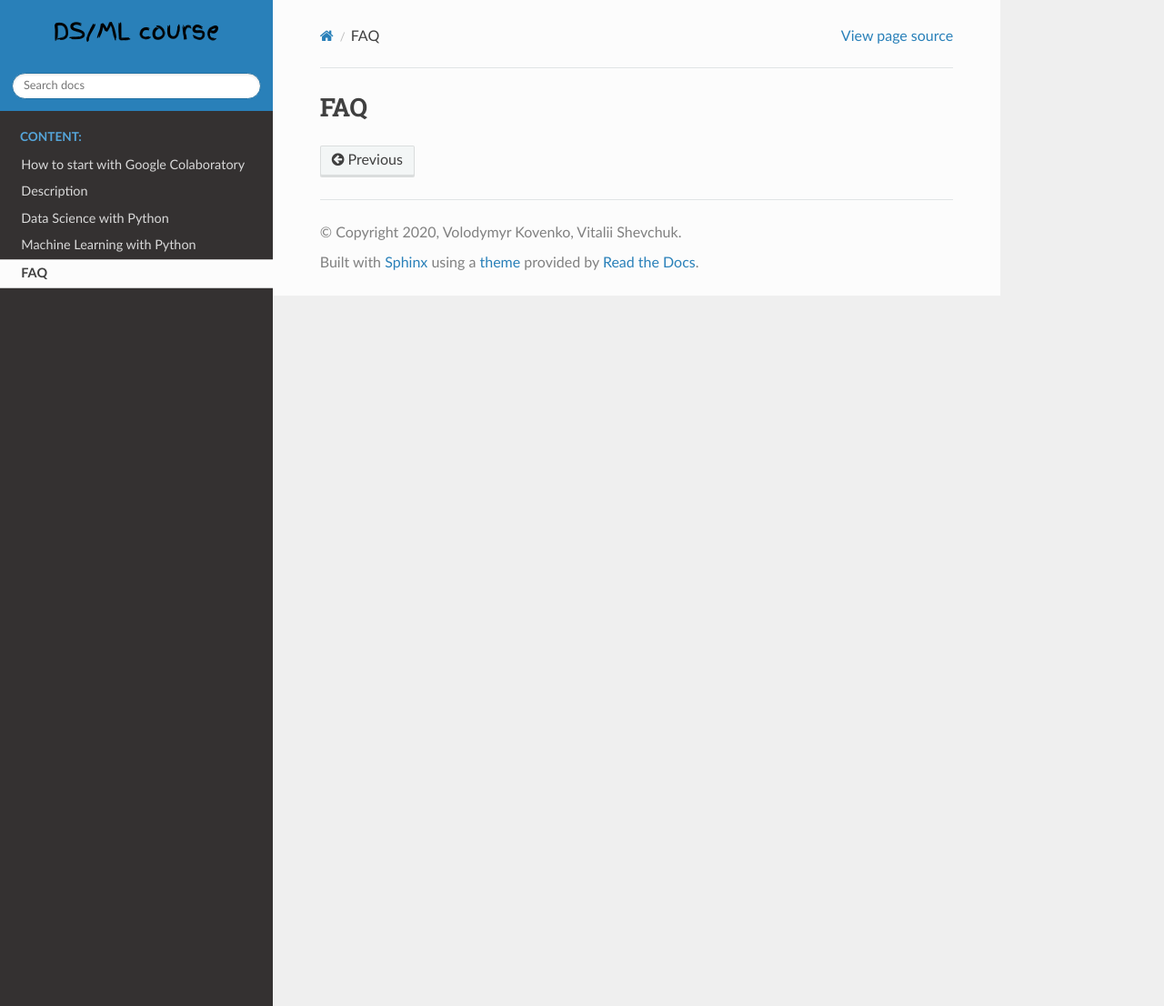
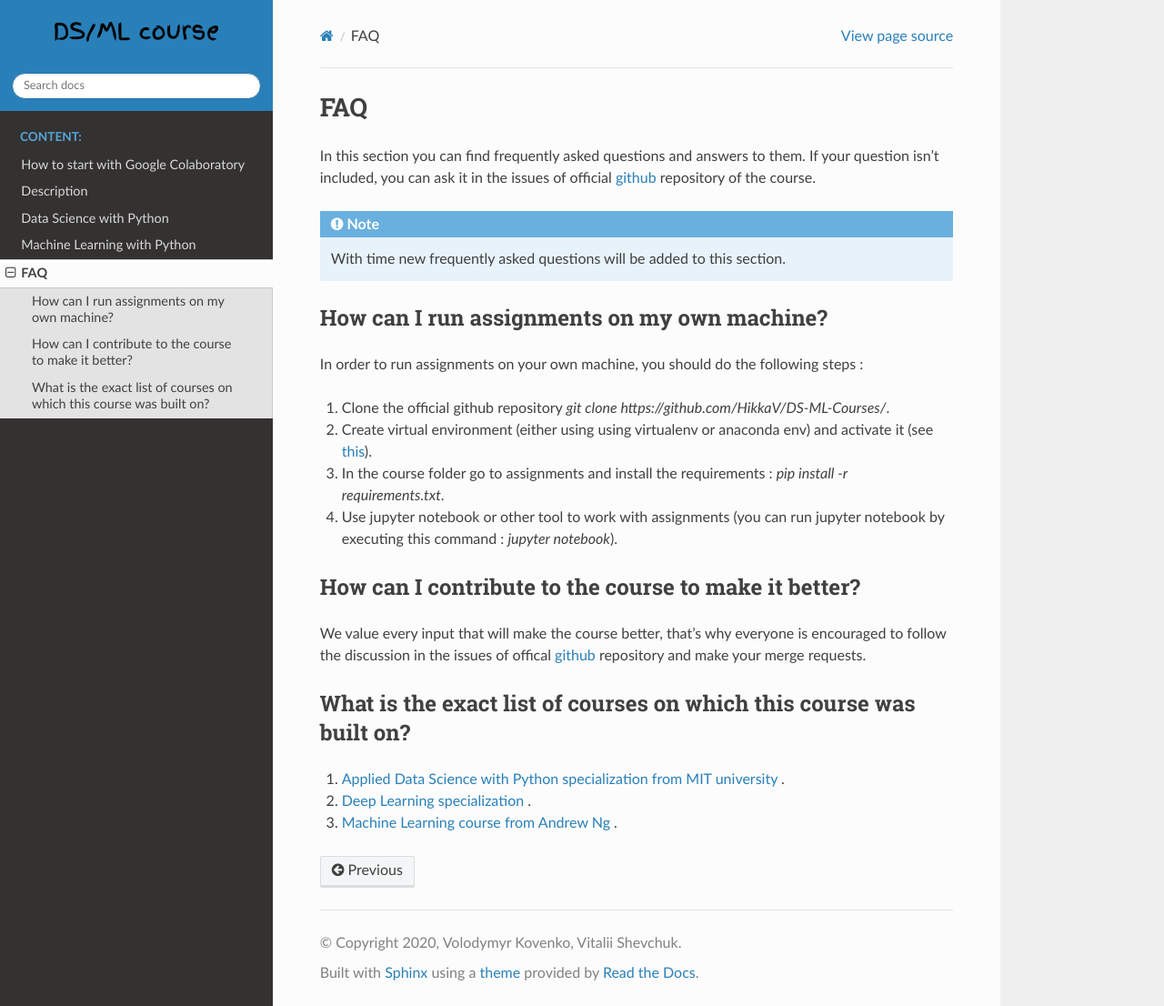
Before and after one commit to HikkaV/DS-ML-Courses, a Sphinx documentation site: the page built from docs/faq.rst, in a window 1280 px wide and 1106 px high. Shown: the whole window at 91% size. Built offline with Sphinx 7.4.7 and the Read the Docs theme 2.0.0, drawn with Linux system fonts in a browser that asks for light colours; formulas are drawn with MathJax 3.

Commit message:
added faq

```diff
--- a/docs/faq.rst
+++ b/docs/faq.rst
@@ -1,2 +1,27 @@
 FAQ
-===
+^^^
+In this section you can find frequently asked questions and answers to them. If your question isn't included, you can ask it in the issues of official `github <https://github.com/HikkaV/DS-ML-Courses/issues>`_ repository of the course.
+
+.. note:: With time new frequently asked questions will be added to this section.
+
+How can I run assignments on my own machine?
+============================================
+
+In order to run assignments on your own machine, you should do the following steps :
+
+1) Clone the official github repository `git clone https://github.com/HikkaV/DS-ML-Courses/`.
+2) Create virtual environment (either using using virtualenv or anaconda env) and activate it (see `this <https://uoa-eresearch.github.io/eresearch-cookbook/recipe/2014/11/26/python-virtual-env/>`_).
+3) In the course folder go to assignments and install the requirements : `pip install -r requirements.txt`.
+4) Use jupyter notebook or other tool to work with assignments (you can run jupyter notebook by executing this command : `jupyter notebook`).
+
+How can I contribute to the course to make it better?
+=====================================================
+
+We value every input that will make the course better, that's why everyone is encouraged to follow the discussion in the issues of offical `github <https://github.com/HikkaV/DS-ML-Courses/issues>`_ repository and make your merge requests.
+
+What is the exact list of courses on which this course was built on?
+====================================================================
+
+1) `Applied Data Science with Python specialization from MIT university <https://www.coursera.org/specializations/data-science-python?skipBrowseRedirect=true&skipRecommendationsRedirect=true&tab=completed>`_ .
+2) `Deep Learning specialization <https://www.coursera.org/specializations/deep-learning?skipBrowseRedirect=true&skipRecommendationsRedirect=true&tab=completed#about>`_ .
+3) `Machine Learning course from Andrew Ng <https://www.coursera.org/learn/machine-learning#about>`_ .
--- a/docs/getting_and_cleaning_data.rst
+++ b/docs/getting_and_cleaning_data.rst
@@ -36,6 +36,8 @@
 
 .. note:: Some information is taken from `this <https://vita.had.co.nz/papers/tidy-data.pdf>`_ article.
 
+.. warning:: The related assignment is under creation, when it is ready, this warning will vanish.
+
 .. image:: https://colab.research.google.com/assets/colab-badge.svg
   :target: https://colab.research.google.com/github/HikkaV/VNTU-ML-Courses/blob/master/assignments/data_science/assignment_1_getting_and_cleanning_data/parsing_dates.ipynb
   :width: 150
```
